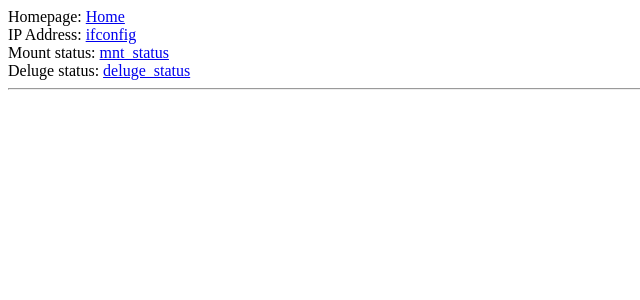
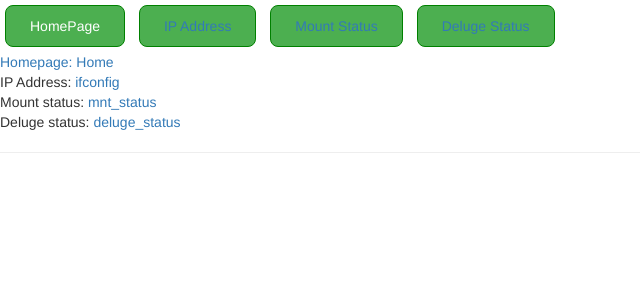
Before and after one commit to Diptanshu8/piface, a Flask app: page / in a window 1280 px wide. Shown: the top 300 px of the page, without its empty margins (0-640 px from the left). Run offline with Flask 2, Linux system fonts and the light colour scheme; some libraries are stand-ins or nearby versions.

Commit message:
Added support for controller and callback to homepage() is logging the terminal.
WIP: Add corresponding homepage callback working to flask app

Signed-off-by: Diptanshu8 <diptanshuj@gmail.com>

```diff
--- /dev/null
+++ b/app/static/main.js
@@ -0,0 +1,12 @@
+(function () {
+
+  angular.module('PiFaceApp', [])
+
+  .controller('PiFaceController', ['$scope', '$log',
+    function($scope, $log) {
+        $scope.homepage = function() {
+            $log.log("Inside controller function");
+			};
+    }
+  ]);
+}());
--- a/app/templates/base.html
+++ b/app/templates/base.html
@@ -1,17 +1,73 @@
-<html>
+<html ng-app="PiFaceApp">
 <head>
+<meta name="viewport" content="width=device-width, initial-scale=1.0">
+<link href="//netdna.bootstrapcdn.com/bootstrap/3.3.6/css/bootstrap.min.css" rel="stylesheet" media="screen">
+
+<style>
+	.btn-group button {
+	  background-color: #4CAF50; /* Green background */
+	  border: 1px solid green; /* Green border */
+	  border-radius: 8px;
+	  color: white; /* White text */
+	  padding: 10px 24px; /* Some padding */
+	  cursor: pointer; /* Pointer/hand icon */
+	  float: center; /* Float the buttons side by side */
+	  transition: all 0.5s;
+      margin: 5px;
+	}
+
+	.button span {
+	  cursor: pointer;
+	  display: inline-block;
+	  position: relative;
+	  transition: 0.5s;
+	}
+
+	.button span:after {
+	  content: '\00bb';
+	  position: absolute;
+	  opacity: 0;
+	  top: 0;
+	  right: -20px;
+	  transition: 0.5s;
+	}
+
+	.button:hover span {
+	  padding-right: 25px;
+	}
+
+	.button:hover span:after {
+	  opacity: 1;
+	  right: 0;
+	}
+
+</style>
+
   {% if title %}
   <title>{{ title }} - Microblog</title>
   {% else %}
   <title>Welcome to Microblog</title>
   {% endif %}
 </head>
-    <body>
+<body ng-controller="PiFaceController">
+		<div class="btn-group" style="width:100%">
+            <button ng-click="homepage();">HomePage<a href="/"></button>
+		  <button>IP Address<a href="/get_ip_addr"></button>
+		  <button>Mount Status<a href="/nas_mount_status"></button>
+		  <button>Deluge Status<a href="/deluge_status"></button>
+		</div>
+
         <div>Homepage: <a href="/">Home</a></div>
         <div>IP Address: <a href="/get_ip_addr">ifconfig</a></div>
         <div>Mount status: <a href="/nas_mount_status">mnt_status</a></div>
         <div>Deluge status: <a href="/deluge_status">deluge_status</a></div>
         <hr>
         {% block content %}{% endblock %}
+
+<div class="clearfix"></div>
+<script src="//code.jquery.com/jquery-2.2.1.min.js"></script>
+<script src="//netdna.bootstrapcdn.com/bootstrap/3.3.6/js/bootstrap.min.js"></script>
+<script src="//ajax.googleapis.com/ajax/libs/angularjs/1.4.9/angular.min.js"></script>
+<script src="{{ url_for('static', filename='main.js') }}"></script>
 </body>
 </html>
```
Lines whose indentation alone changed are shown as unchanged.
